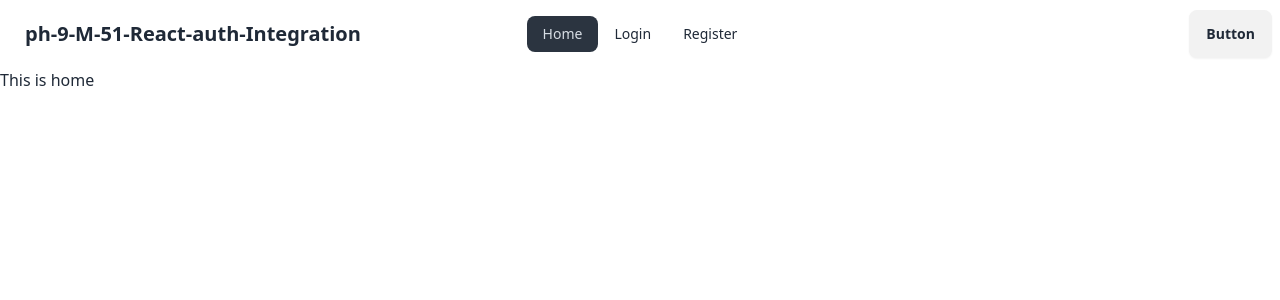
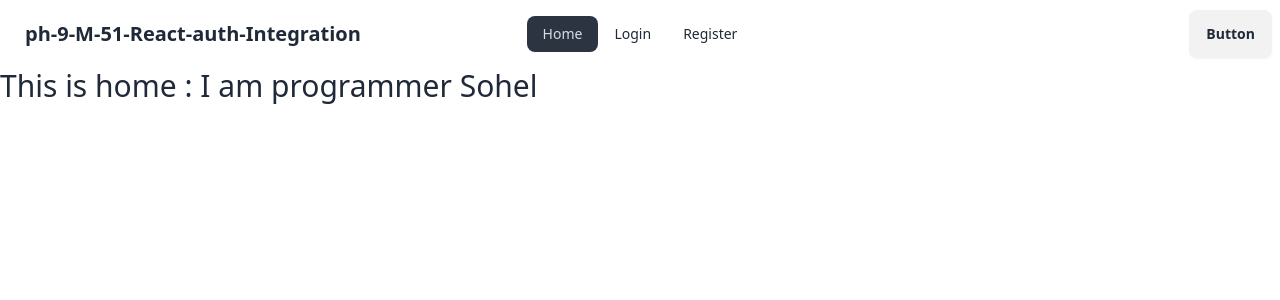
Before and after one commit to SohelShahid117/ph-9-M-51-React-auth-Integration, a React (Vite) app: page / in a window 1280 px wide. Shown: the top 300 px of the page. Built offline with nearby package versions, Linux system fonts and the light colour scheme.

Commit message:
51-3 Create User Context For Shared Authentication done

```diff
--- a/package.json
+++ b/package.json
@@ -13,6 +13,7 @@
     "firebase": "^10.12.0",
     "localforage": "^1.10.0",
     "match-sorter": "^6.3.4",
+    "prop-types": "^15.8.1",
     "react": "^18.2.0",
     "react-dom": "^18.2.0",
     "react-router-dom": "^6.23.1",
--- a/src/Components/Home.jsx
+++ b/src/Components/Home.jsx
@@ -1,9 +1,12 @@
-import React from "react";
+import React, { useContext } from "react";
+import { AuthContext } from "../ContextProvider/Provider";
 
 const Home = () => {
+  const authInfo = useContext(AuthContext);
+  console.log(authInfo);
   return (
     <div>
-      <h2>This is home</h2>
+      <h2 className="text-3xl">This is home : I am {authInfo.name}</h2>
     </div>
   );
 };
--- /dev/null
+++ b/src/ContextProvider/Provider.jsx
@@ -0,0 +1,27 @@
+import React from "react";
+import { createContext } from "react";
+import PropTypes from "prop-types"; // ES6
+
+//51-3 Create User Context For Shared Authentication
+
+export const AuthContext = createContext(null);
+
+const Provider = ({ children }) => {
+  const authInfo = { name: "programmer Sohel" };
+  return (
+    <AuthContext.Provider value={authInfo}>{children}</AuthContext.Provider>
+  );
+};
+
+export default Provider;
+Provider.propTypes = {
+  children: PropTypes.node,
+};
+
+/*
+1.createContext & export it
+2.set provider with value
+3.use the provider/AuthProvider file in main.jsx file
+4.access main.jsx children in the provider/AuthProvider component as a children & use it in the middle of the provider
+
+*/
--- a/src/main.jsx
+++ b/src/main.jsx
@@ -9,6 +9,7 @@ import Layout from "./Components/Layout";
 import Home from "./Components/Home";
 import Login from "./Components/Login";
 import Register from "./Components/Register";
+import Provider from "./ContextProvider/Provider";
 
 const router = createBrowserRouter([
   {
@@ -33,6 +34,8 @@ const router = createBrowserRouter([
 
 ReactDOM.createRoot(document.getElementById("root")).render(
   <React.StrictMode>
-    <RouterProvider router={router} />
+    <Provider>
+      <RouterProvider router={router} />
+    </Provider>
   </React.StrictMode>
 );
```
Also changed, not shown: 1 other file (tests, documents, lock files or other folders).
